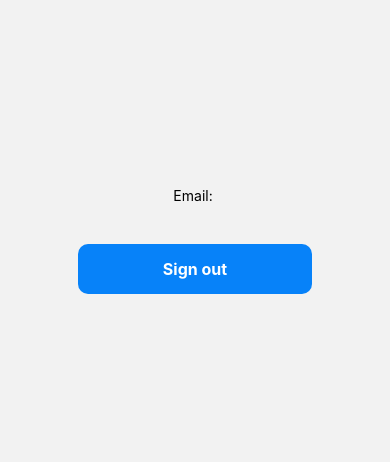
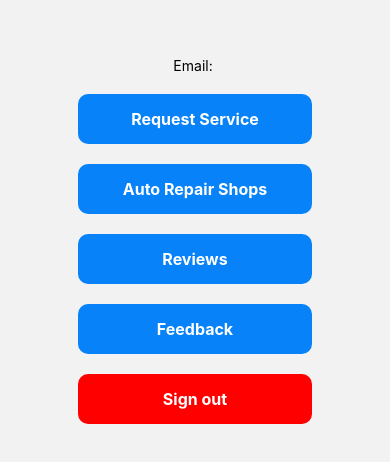
Before and after one commit to Pabelic1221/newCarmedicApp, a React Native app: screen /Home in a window 390 px wide. Shown: the part 182-644 px from the top of the page. Built offline with nearby package versions, Linux system fonts and the light colour scheme; no server answers.

Commit message:
6th commit - Adding New Screens for Homepage

```diff
--- a/App.js
+++ b/App.js
@@ -7,7 +7,11 @@ import LoginScreen from './screens/LoginScreen';
 import HomeScreen from './screens/HomeScreen';
 import UserRegisterScreen from './screens/UserRegisterScreen';
 import RegisterScreen from './screens/RegisterScreen';
-import ShopRegisterScreen from './screens/ShopRegisterScreen'; // Import the ShopRegisterScreen
+import ShopRegisterScreen from './screens/ShopRegisterScreen';
+import RequestServiceScreen from './screens/RequestServiceScreen';
+import ShopListScreen from './screens/ShopListScreen';
+import ReviewsScreen from './screens/ReviewsScreen';
+import FeedbackScreen from './screens/FeedbackScreen';
 
 const Stack = createNativeStackNavigator();
 
@@ -16,7 +20,7 @@ export default function App() {
     <NavigationContainer>
       <Stack.Navigator
         screenOptions={{
-          headerShown: false,  // Hide the header for all screens
+          headerShown: false,
         }}>
         <Stack.Screen
           options={{ headerShown: false }}
@@ -36,8 +40,24 @@ export default function App() {
           component={UserRegisterScreen}
         />
         <Stack.Screen
-          name="ShopRegister"  // Add the ShopRegisterScreen
+          name="ShopRegister"
           component={ShopRegisterScreen}
+        />
+        <Stack.Screen
+          name="RequestService"
+          component={RequestServiceScreen}
+        />
+        <Stack.Screen
+          name="ShopList"
+          component={ShopListScreen}
+        />
+        <Stack.Screen
+          name="Reviews"
+          component={ReviewsScreen}
+        />
+        <Stack.Screen
+          name="Feedback"
+          component={FeedbackScreen}
         />
       </Stack.Navigator>
     </NavigationContainer>
--- /dev/null
+++ b/screens/FeedbackScreen.js
@@ -0,0 +1,20 @@
+import React from 'react';
+import { StyleSheet, Text, View } from 'react-native';
+
+const FeedbackScreen = () => {
+  return (
+    <View style={styles.container}>
+      <Text>Welcome to Feedback Screen</Text>
+    </View>
+  );
+};
+
+export default FeedbackScreen;
+
+const styles = StyleSheet.create({
+  container: {
+    flex: 1,
+    justifyContent: 'center',
+    alignItems: 'center',
+  },
+});
--- a/screens/HomeScreen.js
+++ b/screens/HomeScreen.js
@@ -18,9 +18,38 @@ const HomeScreen = () => {
   return (
     <View style={styles.container}>
       <Text>Email: {auth.currentUser?.email}</Text>
+
+      <TouchableOpacity
+        onPress={() => navigation.navigate('RequestService')}
+        style={styles.button}
+      >
+        <Text style={styles.buttonText}>Request Service</Text>
+      </TouchableOpacity>
+
+      <TouchableOpacity
+        onPress={() => navigation.navigate('ShopList')}
+        style={styles.button}
+      >
+        <Text style={styles.buttonText}>Auto Repair Shops</Text>
+      </TouchableOpacity>
+
+      <TouchableOpacity
+        onPress={() => navigation.navigate('Reviews')}
+        style={styles.button}
+      >
+        <Text style={styles.buttonText}>Reviews</Text>
+      </TouchableOpacity>
+
+      <TouchableOpacity
+        onPress={() => navigation.navigate('Feedback')}
+        style={styles.button}
+      >
+        <Text style={styles.buttonText}>Feedback</Text>
+      </TouchableOpacity>
+
       <TouchableOpacity
         onPress={handleSignOut}
-        style={styles.button}
+        style={[styles.button, { backgroundColor: 'red' }]}
       >
         <Text style={styles.buttonText}>Sign out</Text>
       </TouchableOpacity>
@@ -42,7 +71,7 @@ const styles = StyleSheet.create({
     padding: 15,
     borderRadius: 10,
     alignItems: 'center',
-    marginTop: 40,
+    marginTop: 20,
   },
   buttonText: {
     color: 'white',
--- /dev/null
+++ b/screens/RequestServiceScreen.js
@@ -0,0 +1,20 @@
+import React from 'react';
+import { StyleSheet, Text, View } from 'react-native';
+
+const RequestServiceScreen = () => {
+  return (
+    <View style={styles.container}>
+      <Text>Welcome to Request Service Screen</Text>
+    </View>
+  );
+};
+
+export default RequestServiceScreen;
+
+const styles = StyleSheet.create({
+  container: {
+    flex: 1,
+    justifyContent: 'center',
+    alignItems: 'center',
+  },
+});
--- /dev/null
+++ b/screens/ReviewsScreen.js
@@ -0,0 +1,20 @@
+import React from 'react';
+import { StyleSheet, Text, View } from 'react-native';
+
+const ReviewsScreen = () => {
+  return (
+    <View style={styles.container}>
+      <Text>Welcome to Reviews Screen</Text>
+    </View>
+  );
+};
+
+export default ReviewsScreen;
+
+const styles = StyleSheet.create({
+  container: {
+    flex: 1,
+    justifyContent: 'center',
+    alignItems: 'center',
+  },
+});
--- /dev/null
+++ b/screens/ShopListScreen.js
@@ -0,0 +1,20 @@
+import React from 'react';
+import { StyleSheet, Text, View } from 'react-native';
+
+const ShopListScreen = () => {
+  return (
+    <View style={styles.container}>
+      <Text>Welcome to Shop List Screen</Text>
+    </View>
+  );
+};
+
+export default ShopListScreen;
+
+const styles = StyleSheet.create({
+  container: {
+    flex: 1,
+    justifyContent: 'center',
+    alignItems: 'center',
+  },
+});
```
